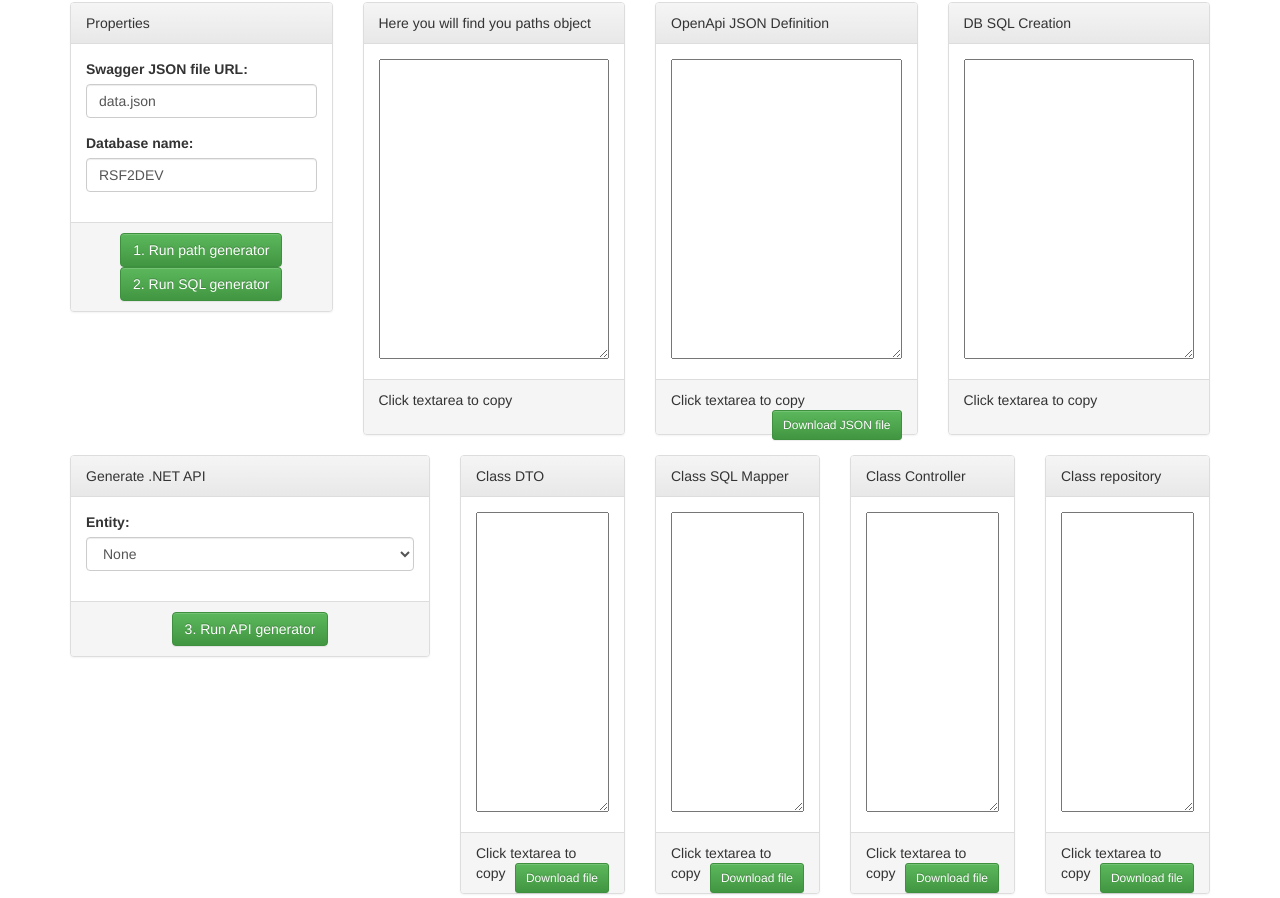
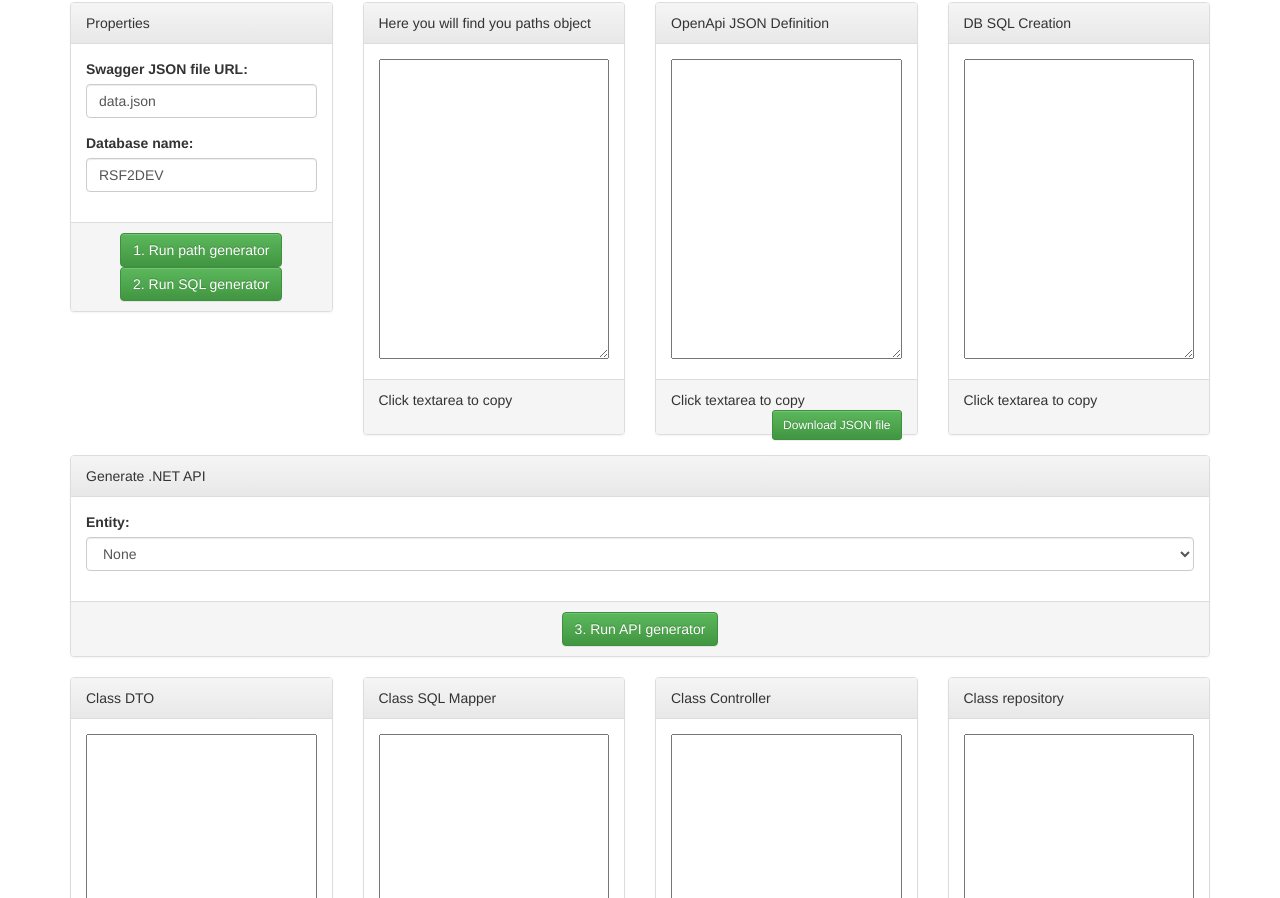
Before and after one commit to chotkos/RSF, a plain HTML site: page RSFGen/index.html in a window 1280 px wide. Shown: the part 54-952 px from the top of the page. Drawn offline with nearby package versions, Linux system fonts and the light colour scheme.

Commit message:
Update index.html

```diff
--- a/RSFGen/index.html
+++ b/RSFGen/index.html
@@ -76,7 +76,7 @@
             </div>
         </div>
         <div class="row">
-            <div class="col-md-4">
+            <div class="col-md-12">
                 <div class='panel panel-default'>
                     <div class="panel-heading">Generate .NET API</div>
                     <div class="panel-body">
@@ -92,7 +92,7 @@
                     </div>
                 </div>
             </div>
-            <div class="col-md-2">
+            <div class="col-md-3">
                 <div class='panel panel-default'>
                     <div class="panel-heading">Class DTO</div>
                     <div class="panel-body">
@@ -104,7 +104,7 @@
                     </div>
                 </div>
             </div>
-            <div class="col-md-2">
+            <div class="col-md-3">
                 <div class='panel panel-default'>
                     <div class="panel-heading">Class SQL Mapper</div>
                     <div class="panel-body">
@@ -116,7 +116,7 @@
                     </div>
                 </div>
             </div>
-            <div class="col-md-2">
+            <div class="col-md-3">
                 <div class='panel panel-default'>
                     <div class="panel-heading">Class Controller</div>
                     <div class="panel-body">
@@ -128,7 +128,7 @@
                     </div>
                 </div>
             </div>
-            <div class="col-md-2">
+            <div class="col-md-3">
                 <div class='panel panel-default'>
                     <div class="panel-heading">Class repository</div>
                     <div class="panel-body">
```
